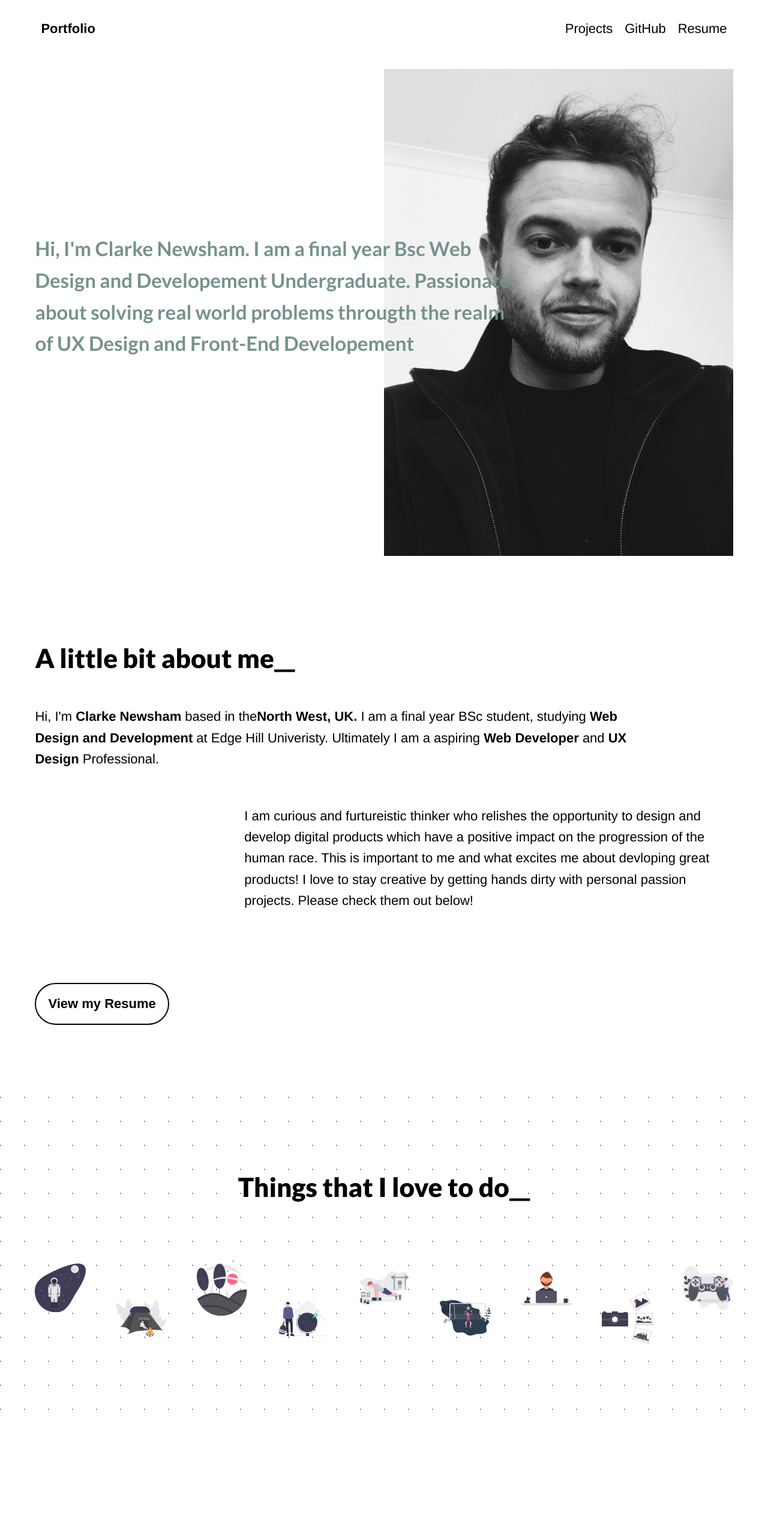
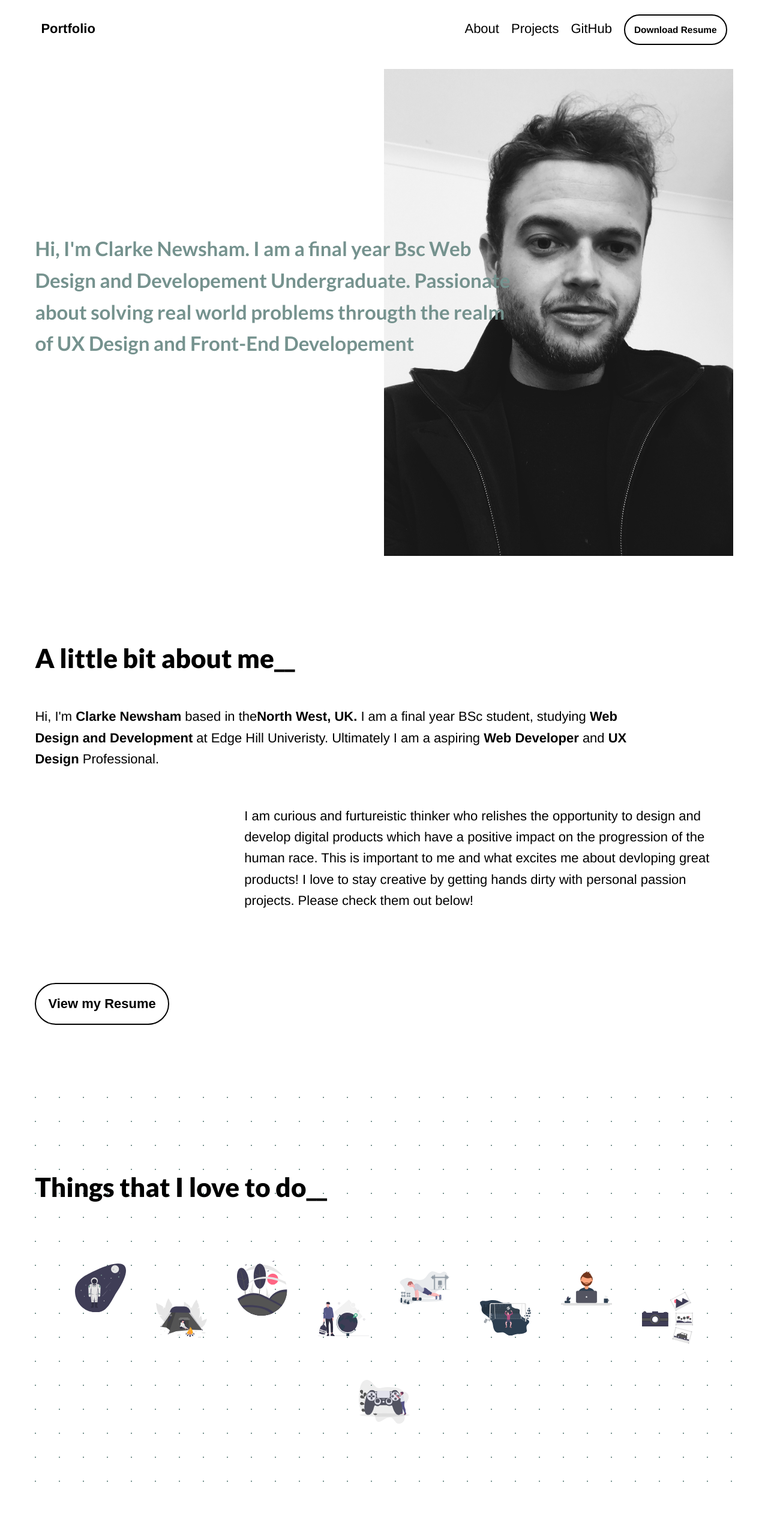
Before and after one commit to clarkenewsh/portfolio-site, a Vue app: page / in a window 1280 px wide. Shown: the top 2528 px of the page at 60% size. Built offline with nearby package versions, Linux system fonts and the light colour scheme.

Commit message:
download cta button implemented

```diff
--- a/src/components/Hobbies.vue
+++ b/src/components/Hobbies.vue
@@ -1501,8 +1501,7 @@
 
 <style scoped>
 #hobbies {
-    grid-column: 1/-1;
-    text-align: center;
+    grid-column: 2;
     padding: 100px 0px;
 }
 
--- a/src/components/Nav.vue
+++ b/src/components/Nav.vue
@@ -2,9 +2,10 @@
    <nav>
        <ul>
            <li><a id="brand" href="#">Portfolio</a></li>
+           <li><a href="#projects">About</a></li>
            <li><a href="#projects">Projects</a></li>
            <li><a href="https://github.com/clarkenewsh">GitHub</a></li>
-           <li><a href="">Resume</a></li>
+           <li><a class="download-cta-button" href="">Download Resume</a></li>
        </ul>
    </nav>
 </template>
@@ -22,18 +23,7 @@ nav {
   grid-column: 2;
   background: white;
   padding: 20px 0px;
-
-
 }
-
-
-    /* sticky nav style
-    position: fixed;
-    top: 0;
-    z-index: 10;
-    width: 100%;  */
-
-
 
 nav ul li:first-child {
     margin-right: auto; /* splits the logo right from the navigation*/
@@ -42,7 +32,6 @@ nav ul li:first-child {
 nav ul {
   list-style: none;
   display: flex;
-
 }
 
 nav ul li {
@@ -51,17 +40,13 @@ nav ul li {
 nav ul li a {
   color: black;
   text-decoration: none;
-
-
 }
 
 
 nav ul li a:hover, li:active {
   border-bottom: 3px solid #ccdbd9;
   cursor: pointer;
-
 }
-
 
 #brand {
   color: black;
@@ -70,6 +55,24 @@ nav ul li a:hover, li:active {
   margin-right: auto;
 }
 
+.download-cta-button {
+
+  background: white;
+  color: black;
+  padding: 15px;
+  border: 2px solid black;
+  border-radius: 50px;
+  font-weight: 700;
+  font-size: 70%;
+}
+
+.download-cta-button:hover,
+.download-cta-button:active
+  {
+  background: black;
+  color: white;
+}
+
 
 
 </style>
```
Lines whose indentation alone changed are shown as unchanged.
